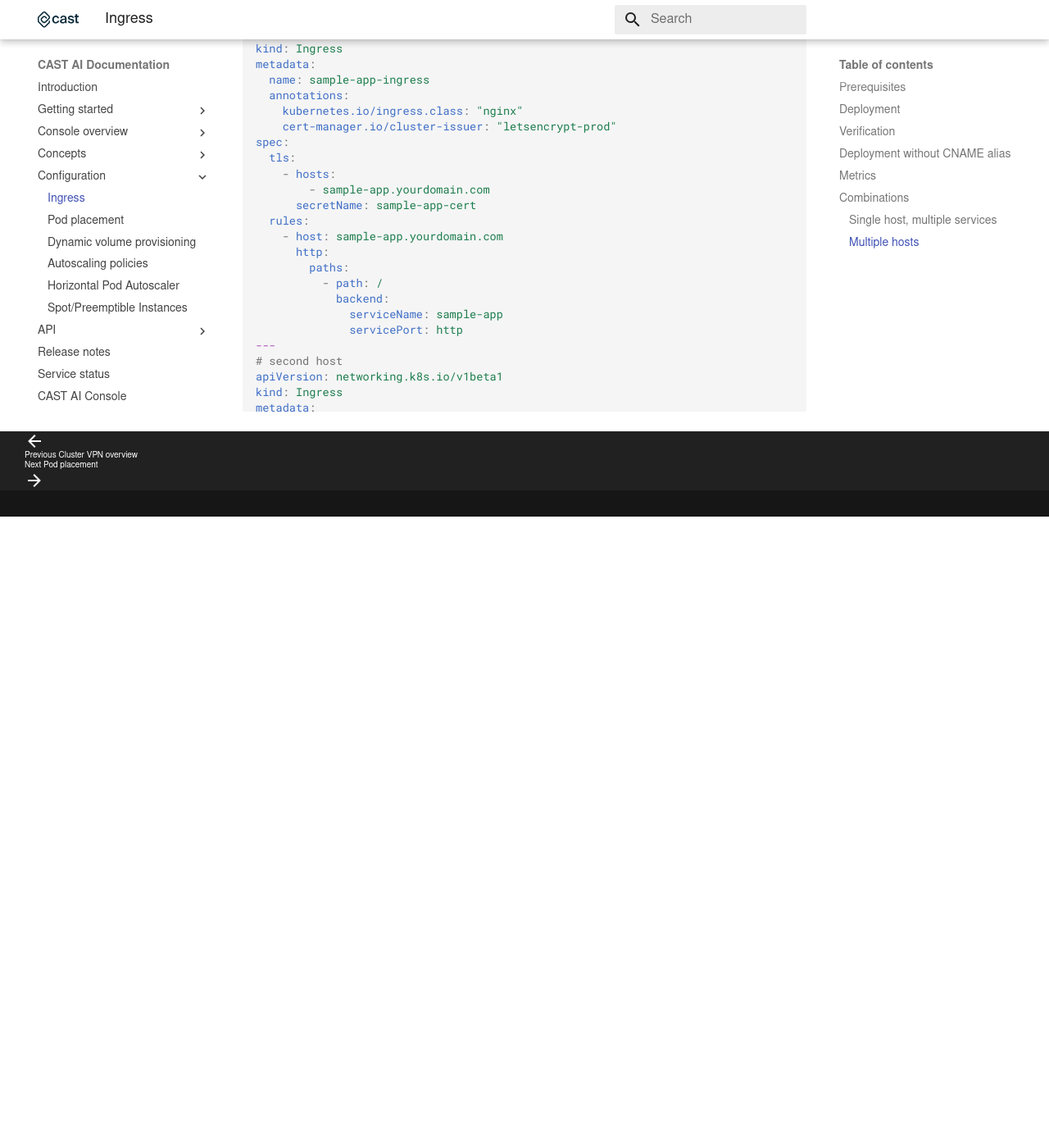
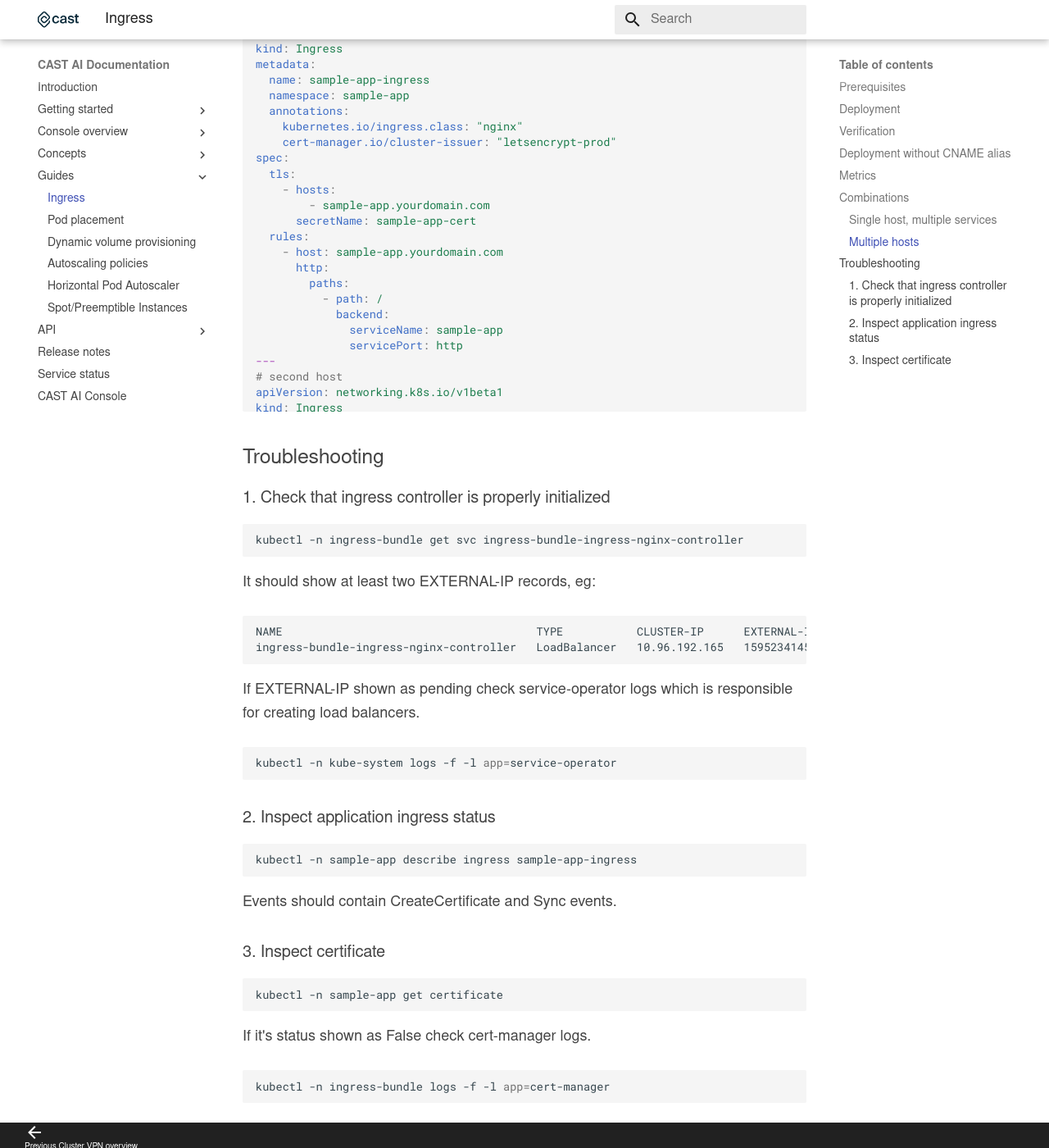
Before and after one commit to castai/docs, an MkDocs documentation site: the page built from docs/guides/ingress.md, in a window 1280 px wide and 1400 px high, scrolled down 4982 px. Shown: the whole window at 82% size. Built offline with MkDocs 1.6.1 and Material for MkDocs 9.7.7, drawn with Linux system fonts in a browser that asks for light colours; some web fonts are replaced; before the commit the page ends 5612 px from its top, so only the background shows below that; some of the changed text lies outside the part shown.

Commit message:
Add ingress troubleshooting guide (#76)

````diff
--- a/docs/guides/ingress.md
+++ b/docs/guides/ingress.md
@@ -26,7 +26,7 @@
 | | |
 |---|---|
 | GSLB DNS value | 1234567890.your-cluster-name-7da6f229.onmulti.cloud |
-| Hostname | <https://sample-app.yourdomain.com> |
+| Hostname | <https://sample-app.yourdomain.com> | <!-- markdown-link-check-disable-line -->
 
 Then:
 
@@ -42,10 +42,17 @@
 This is a basic setup consisting of 2-replica deployment, a service description for it, and an Ingress resource to publish that service. Change value `sample-app.yourdomain.com` to the DNS CNAME that you have created, and deploy everything else as-is to your cluster.
 
 ```yaml
+apiVersion: v1
+kind: Namespace
+metadata:
+  name: sample-app
+
+---
 apiVersion: apps/v1
 kind: Deployment
 metadata:
   name: sample-app
+  namespace: sample-app
 spec:
   replicas: 2
   selector:
@@ -68,6 +75,7 @@
 kind: Service
 metadata:
   name: sample-app
+  namespace: sample-app
 spec:
   type: NodePort
   selector:
@@ -83,6 +91,7 @@
 kind: Ingress
 metadata:
   name: sample-app-ingress
+  namespace: sample-app
   annotations:
     kubernetes.io/ingress.class: "nginx"
     cert-manager.io/cluster-issuer: "letsencrypt-prod"
@@ -201,6 +210,7 @@
 kind: Ingress
 metadata:
   name: sample-app-ingress
+  namespace: sample-app
   annotations:
     kubernetes.io/ingress.class: "nginx"
     cert-manager.io/cluster-issuer: "letsencrypt-prod"
@@ -223,6 +233,7 @@
 kind: Ingress
 metadata:
   name: sample-app-ingress2
+  namespace: sample-app
   annotations:
     kubernetes.io/ingress.class: "nginx"
     cert-manager.io/cluster-issuer: "letsencrypt-prod"
@@ -248,6 +259,7 @@
 kind: Ingress
 metadata:
   name: sample-app-ingress3
+  namespace: sample-app
   annotations:
     kubernetes.io/ingress.class: "nginx"
     cert-manager.io/cluster-issuer: "letsencrypt-prod"
@@ -285,3 +297,44 @@
               serviceName: sample-app2
               servicePort: http
 ```
+
+## Troubleshooting
+
+### 1. Check that ingress controller is properly initialized
+
+```sh
+kubectl -n ingress-bundle get svc ingress-bundle-ingress-nginx-controller
+```
+
+It should show at least two EXTERNAL-IP records, eg:
+
+```
+NAME                                      TYPE           CLUSTER-IP      EXTERNAL-IP                                               PORT(S)                      AGE
+ingress-bundle-ingress-nginx-controller   LoadBalancer   10.96.192.165   1595234145.am-f46bb49a.local.onmulti.cloud,34.89.152.59   80:30562/TCP,443:31333/TCP   4m52s
+```
+
+If EXTERNAL-IP shown as pending check service-operator logs which is responsible for creating load balancers.
+
+```sh
+kubectl -n kube-system logs -f -l app=service-operator
+```
+
+### 2. Inspect application ingress status
+
+```sh
+kubectl -n sample-app describe ingress sample-app-ingress
+```
+
+Events should contain CreateCertificate and Sync events.
+
+### 3. Inspect certificate
+
+```sh
+kubectl -n sample-app get certificate
+```
+
+If it's status shown as False check cert-manager logs.
+
+```sh
+kubectl -n ingress-bundle logs -f -l app=cert-manager
+```
--- a/mkdocs.yml
+++ b/mkdocs.yml
@@ -85,7 +85,7 @@
       - concepts/cluster-architecture.md
       - concepts/cluster-infrastructure.md
       - concepts/vpn-overview.md
-  - 'Configuration':
+  - 'Guides':
       - 'Ingress': guides/ingress.md
       - 'Pod placement': guides/pod-pinning.md
       - guides/volumes.md
````
